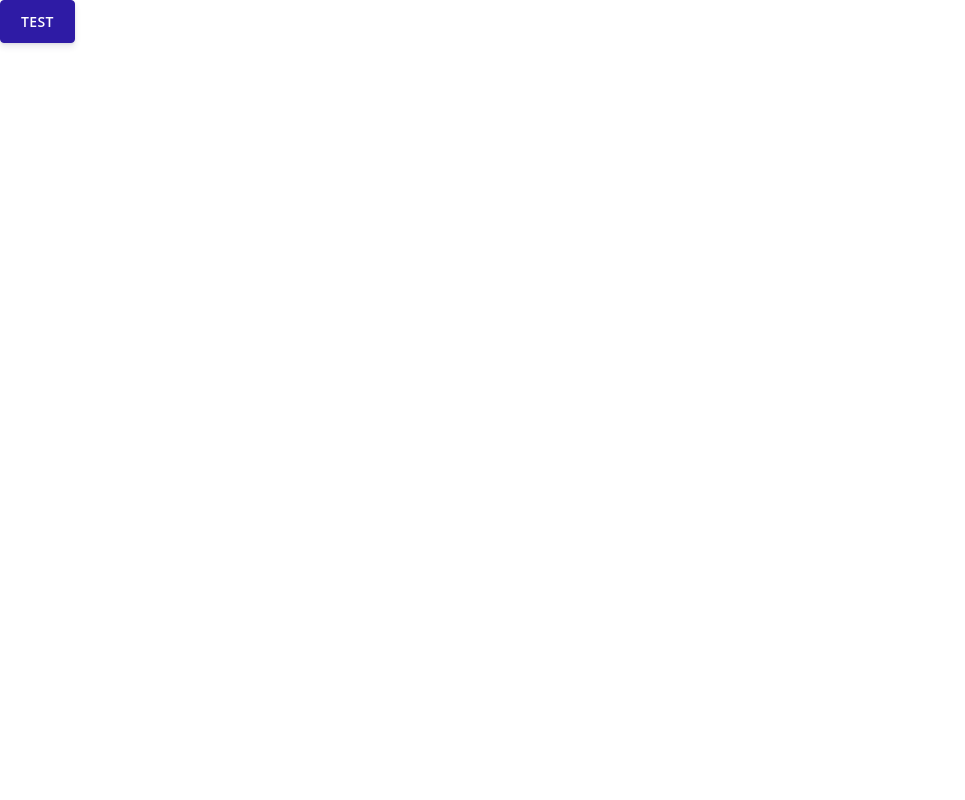
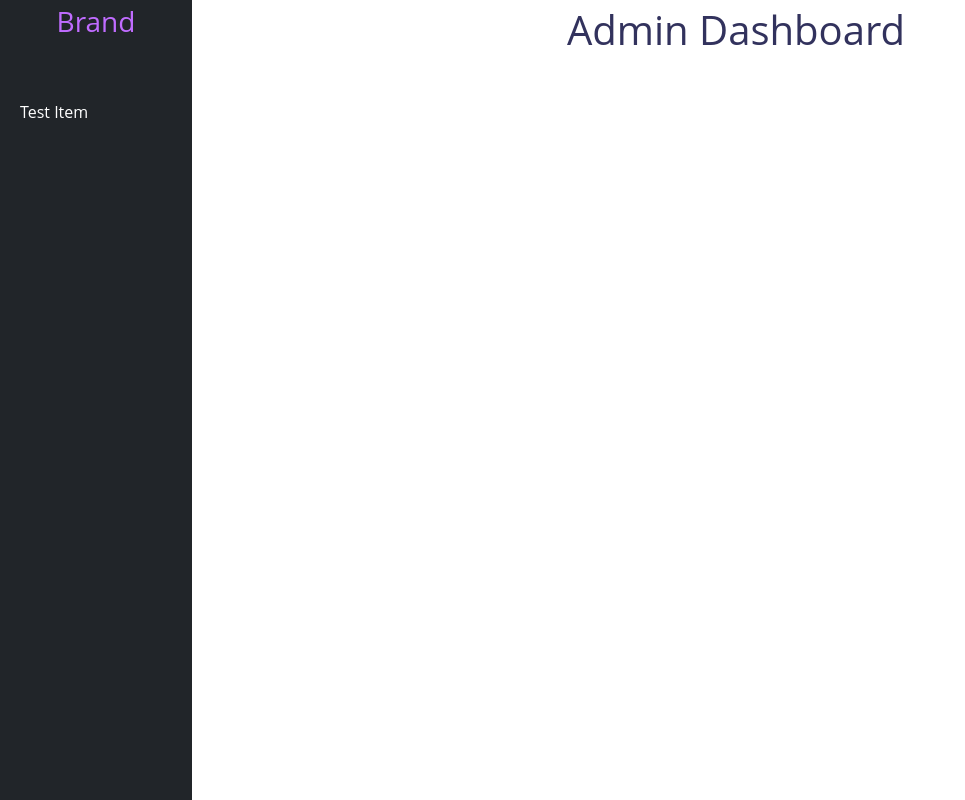
Before and after one commit to Webtravellers/website, a React (Create React App) app: page /dashboard in a window 1280 px wide. Shown: the whole page, without its empty margins (0-965 px from the left). Built offline with nearby package versions, Linux system fonts and the light colour scheme.

Commit message:
Added dashboard system

```diff
--- a/package.json
+++ b/package.json
@@ -9,6 +9,8 @@
     "bootstrap": "^4.3.1",
     "react": "^18.0.0",
     "react-dom": "^18.0.0",
+    "react-router": "^6.3.0",
+    "react-router-dom": "^6.3.0",
     "react-scripts": "5.0.0",
     "reactstrap": "^9.0.1",
     "sass": "^1.50.0",
--- a/src/App.js
+++ b/src/App.js
@@ -1,10 +1,11 @@
 import React from 'react'
 import { Button } from 'reactstrap';
+import Router from './routes/Router';
 
 const App = () => {
 	return (
 		<div className="App">
-			<Button color='primary'>Test</Button>
+			<Router />
 		</div>
 	);
 }
--- /dev/null
+++ b/src/components/brands/Brand.jsx
@@ -0,0 +1,9 @@
+import React from 'react'
+
+const Brand = () => {
+  return (
+    <h3 style={{color: "#c06cff"}}>Brand</h3>
+  )
+}
+
+export default Brand
--- /dev/null
+++ b/src/components/navbars/SidebarNavItem.jsx
@@ -0,0 +1,18 @@
+import React from 'react'
+import { useLocation } from 'react-router'
+import { NavLink } from 'react-router-dom'
+
+import { NavItem } from 'reactstrap'
+
+const SidebarNavItem = ({ to, text }) => {
+
+    const location = useLocation()
+
+    return (
+        <NavItem tag={NavLink} to={to} active={location.pathname.includes(to)}>
+             {text}
+        </NavItem>
+    )
+}
+
+export default SidebarNavItem
--- /dev/null
+++ b/src/components/navbars/TopNavbar.jsx
@@ -0,0 +1,25 @@
+import React from 'react'
+import { Container, Nav, Navbar, NavItem, Row } from 'reactstrap'
+import {Link} from 'react-router-dom'
+const TopNavbar = () => {
+    //ToDo: Tasarımı Değiştir
+    return (
+        <div className='topnavbar'>
+            <Navbar>
+                <Container>
+                    <Row>
+                        <Nav className="navbar-nav-hover align-items-lg-center text-light">
+                            <NavItem>
+                                <Link to="/dashboard" className='nav-link'>
+                                    Admin Dashboard
+                                </Link>
+                            </NavItem>
+                        </Nav>
+                    </Row>
+                </Container>
+            </Navbar>
+        </div>
+    )
+}
+
+export default React.memo(TopNavbar)
--- a/src/index.css
+++ b/src/index.css
@@ -15,10 +15,30 @@ code {
 }
 
 
-.topheader {
-  background-color: aliceblue;
+.topnavbar {
+  background-color: #242424;
   position: sticky;
   top: 0;
-  box-shadow: 0px 5px 10px 1px #00000020;
   margin-bottom: 10px;
  }
+
+ .topnavbar .nav-link {
+   color: rgb(197, 197, 197)
+ }
+
+ .topnavbar .nav-link:hover {
+  color: rgb(119, 119, 119)
+}
+
+ .sidebar .nav-item {
+  padding: 10px 0px;
+  padding-left: 20px;
+  color: white;
+  cursor: pointer;
+  margin-top: 10px;
+  display: block !important;
+}
+
+.sidebar .nav-item.active {
+  background-color: #343434;
+}
--- a/src/index.js
+++ b/src/index.js
@@ -1,15 +1,19 @@
 import React from 'react';
-import ReactDOM from 'react-dom';
+import * as ReactDOMClient from 'react-dom/client';
+import { BrowserRouter } from 'react-router-dom'
 import './index.css';
 import App from './App';
 import reportWebVitals from './reportWebVitals';
 import './assets/scss/dijitalAsistan.scss'
 
-ReactDOM.render(
+const root = ReactDOMClient.createRoot(document.getElementById("root"));
+
+root.render(
   <React.StrictMode>
-    <App />
-  </React.StrictMode>,
-  document.getElementById('root')
+    <BrowserRouter>
+      <App />
+    </BrowserRouter>
+  </React.StrictMode>
 );
 
 reportWebVitals();
--- /dev/null
+++ b/src/layouts/AdminLayout.jsx
@@ -0,0 +1,29 @@
+import React from "react"
+import { Outlet } from 'react-router-dom'
+import { Container } from 'reactstrap'
+import Brand from "../components/brands/Brand"
+import SidebarNavItem from "../components/navbars/SidebarNavItem"
+import {Link} from 'react-router-dom'
+const AdminLayout = () => {
+    return (
+        <div className="dashboard">
+            <aside className="sidebar bg-dark text-center">
+                <Link to="">
+                    <Brand />
+                </Link>
+                <nav className="mt-5 d-block">
+                    <ul className="p-0 m-0 text-left">
+                        <SidebarNavItem to="test-link" text="Test Item" />
+                    </ul>
+                </nav>
+            </aside>
+            <main className="dashboard-main bg-ligth text-center">
+                <Container>
+                    <Outlet />
+                </Container>
+            </main>
+        </div>
+    )
+}
+
+export default React.memo(AdminLayout)
--- /dev/null
+++ b/src/layouts/BaseLayout.jsx
@@ -0,0 +1,14 @@
+import React from 'react'
+import { Outlet } from 'react-router'
+import TopNavbar from '../components/navbars/TopNavbar'
+const BaseLayout = () => {
+  return (
+    <div>
+        <TopNavbar />
+        <Outlet />
+        {/* ToDo: Footer componenti buraya eklenmeli */}
+    </div>
+  )
+}
+
+export default BaseLayout
--- /dev/null
+++ b/src/pages/HomePage.jsx
@@ -0,0 +1,11 @@
+import React from 'react'
+
+const HomePage = () => {
+  return (
+    <div>
+        Anasayfa
+    </div>
+  )
+}
+
+export default HomePage
--- /dev/null
+++ b/src/routes/AdminRouter.js
@@ -0,0 +1,15 @@
+import React from "react";
+import { Route, Routes } from "react-router";
+import AdminLayout from "../layouts/AdminLayout";
+const AdminRouter = () => {
+    return (
+        <Routes>
+            <Route element={<AdminLayout />}>
+                <Route path="/" element={<h1>Admin Dashboard</h1>} />
+                <Route path="/test-link" element={<h1>Test Page</h1>} />
+            </Route>
+        </Routes>
+    )
+}
+
+export default AdminRouter
--- /dev/null
+++ b/src/routes/Router.js
@@ -0,0 +1,23 @@
+import React from 'react'
+import { Routes, Route } from 'react-router'
+import BaseLayout from '../layouts/BaseLayout'
+import HomePage from '../pages/HomePage'
+
+const AdminRouter = React.lazy(() => import("./AdminRouter"))
+
+const Router = () => {
+    return (
+        <Routes>
+            <Route path='/' element={<BaseLayout />} >
+                <Route exact path='' element={<HomePage />} />
+            </Route>
+            <Route path='dashboard/*' element={
+                <React.Suspense fallback={<p>...</p>}>
+                    <AdminRouter />
+                </React.Suspense>
+            } />
+        </Routes>
+    )
+}
+
+export default React.memo(Router)
```
Also changed, not shown: 2 other files (tests, documents, lock files or other folders).
